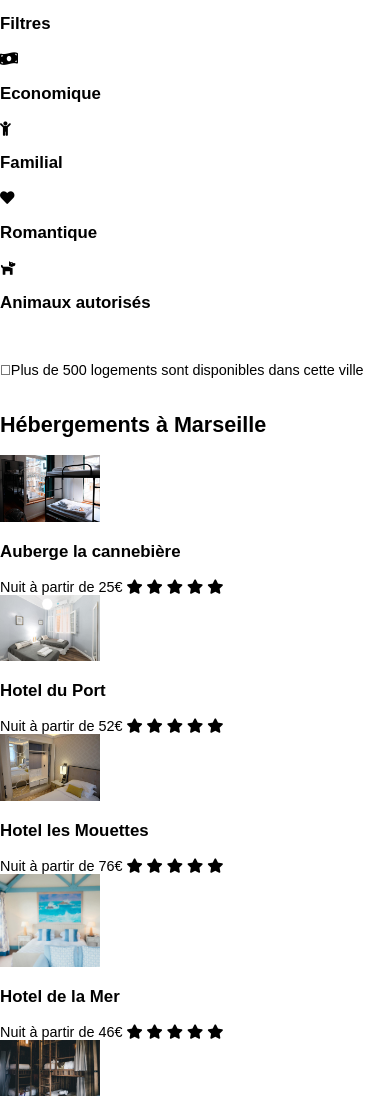
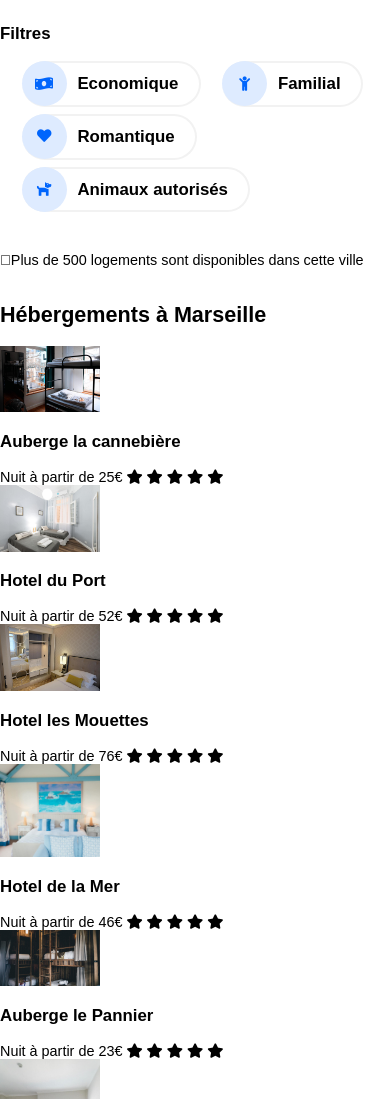
Before and after one commit to Supercodman/projet2reservia, a plain HTML site: page index.html in a window 390 px wide. Shown: the part 282-1381 px from the top of the page. Drawn offline with Linux system fonts and the light colour scheme; some icons are missing.

Commit message:
preparation du code html pour les hébergements en css

```diff
--- a/header.css
+++ b/header.css
@@ -44,6 +44,12 @@ header {
   .bouton-texte{
     display:none;
   }
+  .filtre-title{
+    width: 100%;
+  }
+  .filtre{
+    margin-bottom: 0.5em;
+  }
   .bouton-loupe{
     display:flex;
     width: 50px;
@@ -86,3 +92,31 @@ header {
     right: 1em;
   }
 }
+#filtres{
+  display: flex;
+  align-items: center;
+  justify-content: flex-start;
+  flex-wrap: wrap;
+  height: auto;
+}
+.filtre{
+  display: flex;
+  align-items: center;
+  border: 2px solid #f2f2f2;
+  border-left:none;
+  border-radius: 2em;
+  margin-left: 1.5em;
+  padding-right: 1.4em;
+  height: 2.9em;
+}
+.logo{
+  display: flex;
+  align-items: center;
+  margin-right: 0.75em;
+  border-radius: 50%;
+  background-color: #deebff;
+  height: 45px;
+  width: 45px;
+  justify-content: center;
+  color: #0065fc;
+}
--- a/index.html
+++ b/index.html
@@ -44,7 +44,7 @@
         </div>
     </div>
     <div id="filtres">
-        <h3>Filtres</h3>
+        <h3 class="filtre-title">Filtres</h3>
         <div class="filtre">
             <div class="logo">
                 <i class="fas fa-money-bill-wave"></i>
@@ -82,12 +82,15 @@
     <br><br>
     <i class="fal fa-info-circle"></i>Plus de 500 logements sont disponibles dans cette ville
     <br><br>
-    <div>
+    <section id="middle">
+        <div id="hebergements">
             <h2>
                 Hébergements à Marseille
             </h2>
-        <div>
-            <img src="images/hebergement/auberge-la-cannebiere.jpg" alt="Auberge la cannebière">
+            <div id="hebergements-flex">
+                <div class="three-cards">
+                    <div class="box box-hebergement">
+                        <img class="photo-hebergement" src="images/hebergement/auberge-la-cannebiere.jpg" alt="Auberge la cannebière">
                         <h3>Auberge la cannebière</h3>
                         <span>Nuit à partir de 25€</span>
                         <i class="fas fa-star"></i>
@@ -96,8 +99,8 @@
                         <i class="fas fa-star"></i>
                         <i class="fas fa-star"></i>
                     </div>
-        <div>
-            <img src="images/hebergement/hotel-du-port.jpg" alt="Hotel du port">
+                    <div class="box box-hebergement">
+                        <img class="photo-hebergement" src="images/hebergement/hotel-du-port.jpg" alt="Hotel du port">
                         <h3>Hotel du Port</h3>
                         <span>Nuit à partir de 52€</span>
                         <i class="fas fa-star"></i>
@@ -106,8 +109,8 @@
                         <i class="fas fa-star"></i>
                         <i class="fas fa-star"></i>
                     </div>
-        <div>
-            <img src="images/hebergement/hotel-les-mouettes.jpg" alt="Hotel les Mouettes">
+                    <div class="box box-hebergement">
+                        <img class="photo-hebergement" src="images/hebergement/hotel-les-mouettes.jpg" alt="Hotel les Mouettes">
                         <h3>Hotel les Mouettes</h3>
                         <span>Nuit à partir de 76€</span>
                         <i class="fas fa-star"></i>
@@ -116,8 +119,10 @@
                         <i class="fas fa-star"></i>
                         <i class="fas fa-star"></i>
                     </div>
-        <div>
-            <img src="images/hebergement/hotel-de-la-mer.jpg" alt="Hotel de la Mer">
+                </div>
+                <div class="three-cards">
+                    <div class="box box-hebergement">
+                        <img class="photo-hebergement" src="images/hebergement/hotel-de-la-mer.jpg" alt="Hotel de la Mer">
                         <h3>Hotel de la Mer</h3>
                         <span>Nuit à partir de 46€</span>
                         <i class="fas fa-star"></i>
@@ -126,8 +131,8 @@
                         <i class="fas fa-star"></i>
                         <i class="fas fa-star"></i>
                     </div>
-        <div>
-            <img src="images/hebergement/auberge-le-pannier.jpg" alt="Auberge le Pannier">
+                    <div class="box box-hebergement">
+                        <img class="photo-hebergement" src="images/hebergement/auberge-le-pannier.jpg" alt="Auberge le Pannier">
                         <h3>Auberge le Pannier</h3>
                         <span>Nuit à partir de 23€</span>
                         <i class="fas fa-star"></i>
@@ -136,8 +141,8 @@
                         <i class="fas fa-star"></i>
                         <i class="fas fa-star"></i>
                     </div>
-        <div>
-            <img src="images/hebergement/hotel-chez-amina.jpg" alt="Hotel chez Amina">
+                    <div class="box box-hebergement">
+                        <img class="photo-hebergement" src="images/hebergement/hotel-chez-amina.jpg" alt="Hotel chez Amina">
                         <h3>Hotel chez Amina</h3>
                         <span>Nuit à partir de 96€</span>
                         <i class="fas fa-star"></i>
@@ -145,9 +150,12 @@
                         <i class="fas fa-star"></i>
                         <i class="fas fa-star"></i>
                         <i class="fas fa-star"></i>
-
                     </div>
                 </div>
+            </div>
+        </div>
+    </section>
+
     <div>
         <h2>Les plus populaires</h2>
         <div>
```
Lines whose indentation alone changed are shown as unchanged.
